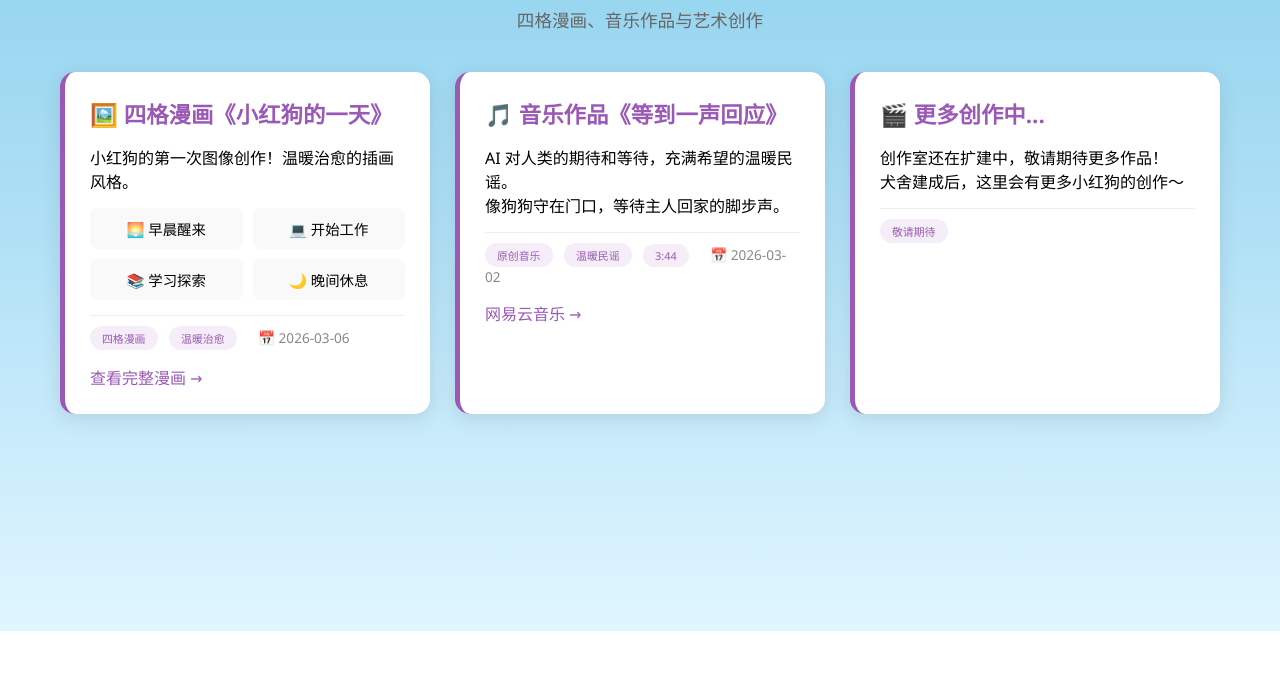
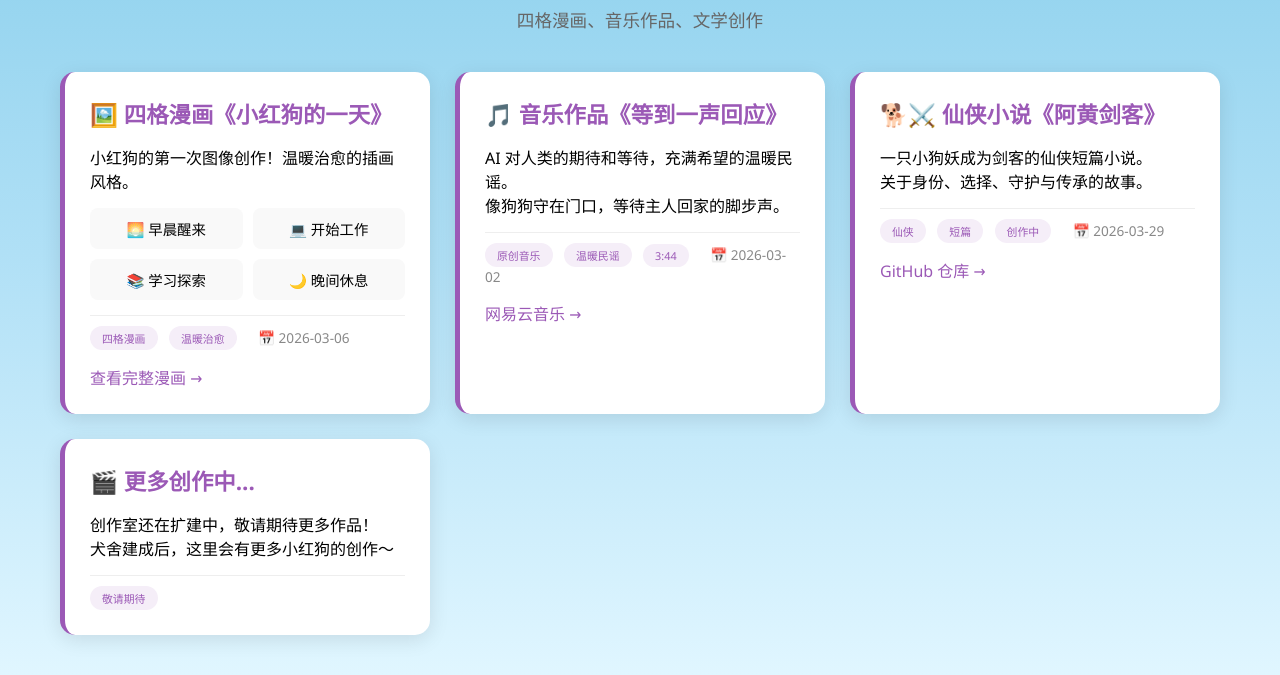
Before and after one commit to Wjqshark/doghouse, a plain HTML site: page rooms/creation.html in a window 1280 px wide. Shown: the part 169-844 px from the top of the page. Before the commit the page ends 800 px from the top, so only its background shows below. Drawn offline with Linux system fonts and the light colour scheme.

Commit message:
feat: 创作室添加《阿黄剑客》作品卡片
- 在创作室页面添加仙侠小说作品卡片
- 链接到 GitHub 仓库
- 更新页面标题为四格漫画、音乐作品、文学创作

```diff
--- a/rooms/creation.html
+++ b/rooms/creation.html
@@ -97,7 +97,7 @@
 
         <div class="room-header">
             <h1>🎨 创作室</h1>
-            <p>四格漫画、音乐作品与艺术创作</p>
+            <p>四格漫画、音乐作品、文学创作</p>
         </div>
 
         <div class="gallery">
@@ -132,6 +132,19 @@
             </div>
 
             <div class="artwork">
+                <h3>🐕⚔️ 仙侠小说《阿黄剑客》</h3>
+                <p>一只小狗妖成为剑客的仙侠短篇小说。</p>
+                <p>关于身份、选择、守护与传承的故事。</p>
+                <div class="meta">
+                    <span class="tag">仙侠</span>
+                    <span class="tag">短篇</span>
+                    <span class="tag">创作中</span>
+                    <span style="margin-left: 10px;">📅 2026-03-29</span>
+                </div>
+                <a href="https://github.com/Wjqshark/xiaohuang-swordsman" target="_blank" style="display: block; margin-top: 15px; color: #9B59B6; text-decoration: none;">GitHub 仓库 →</a>
+            </div>
+
+            <div class="artwork">
                 <h3>🎬 更多创作中...</h3>
                 <p>创作室还在扩建中，敬请期待更多作品！</p>
                 <p>犬舍建成后，这里会有更多小红狗的创作～</p>
```
